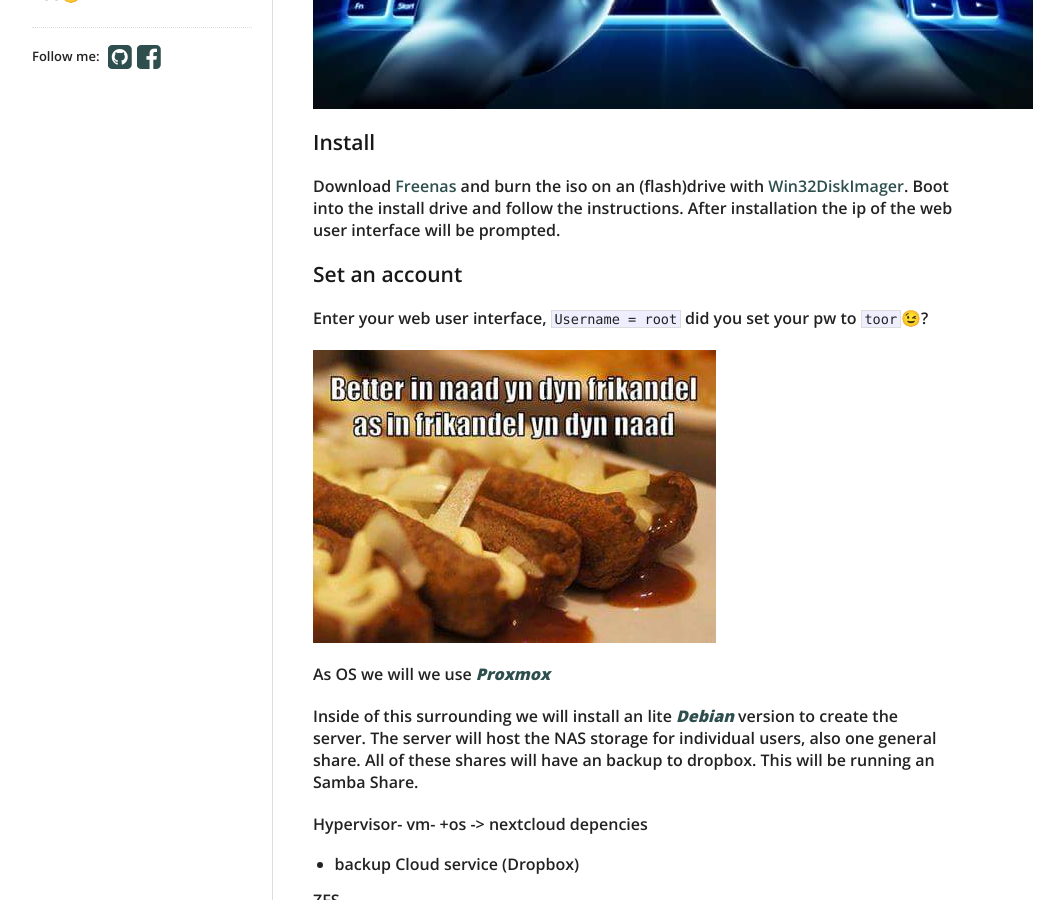
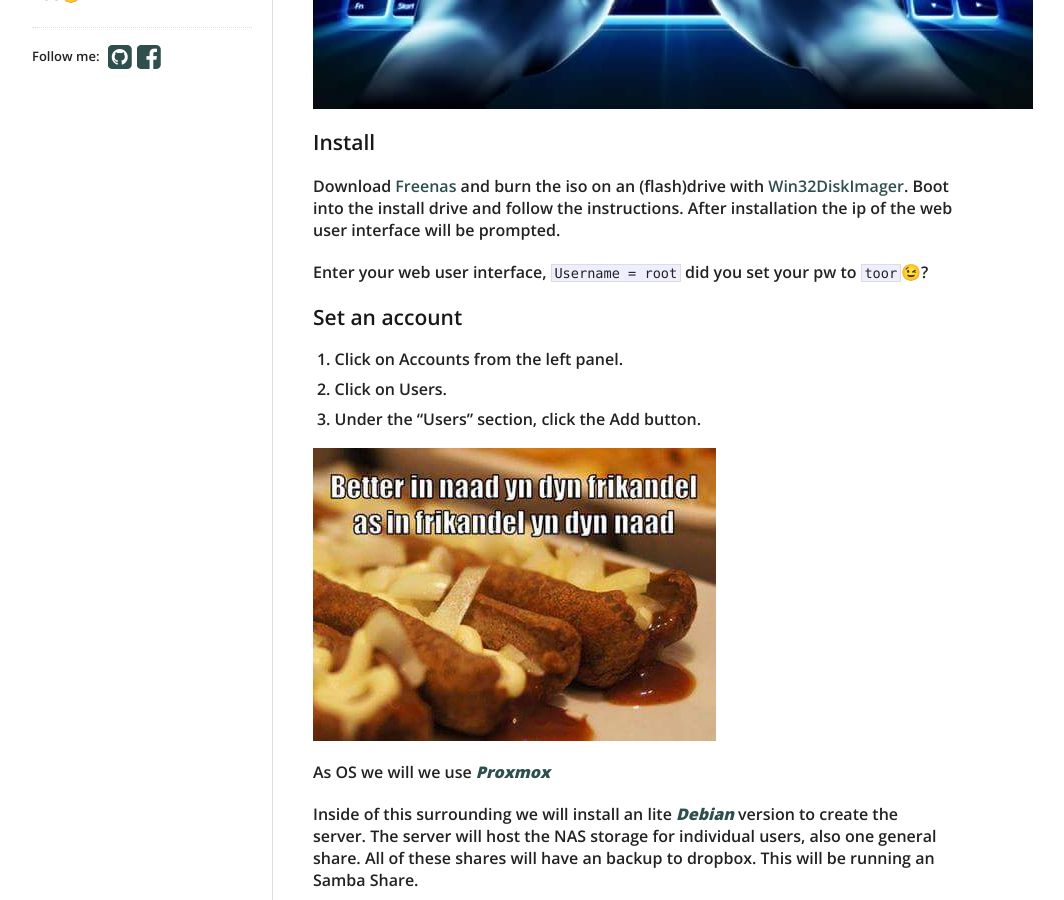
Before and after one commit to sjmst5/sjmst5.github.io, a Jekyll site: the page built from jekyll/_posts/2019-08-29-Storage Server.md, in a window 1280 px wide and 900 px high, scrolled down 468 px. Shown: the whole window, without its empty margins (138-1202 px from the left). Built offline with Jekyll 4.4.1, drawn with Linux system fonts in a browser that asks for light colours; nearby versions of some CDN libraries.

Commit message:
Storage server update

```diff
--- a/jekyll/_posts/2019-08-29-Storage Server.md
+++ b/jekyll/_posts/2019-08-29-Storage Server.md
@@ -11,9 +11,12 @@
 Boot into the install drive and follow the instructions.
 After installation the ip of the web user interface will be prompted.
 
-### Set an account
 Enter your web user interface, `Username = root` did you set your pw to `toor`😉?
 
+### Set an account
+1. Click on Accounts from the left panel.
+2. Click on Users.
+3. Under the “Users” section, click the Add button.
 
 
 ![frikandel](/media/2019/08/frikandel.jpg "A cute del")
```
Also changed, not shown: 2 other files.
